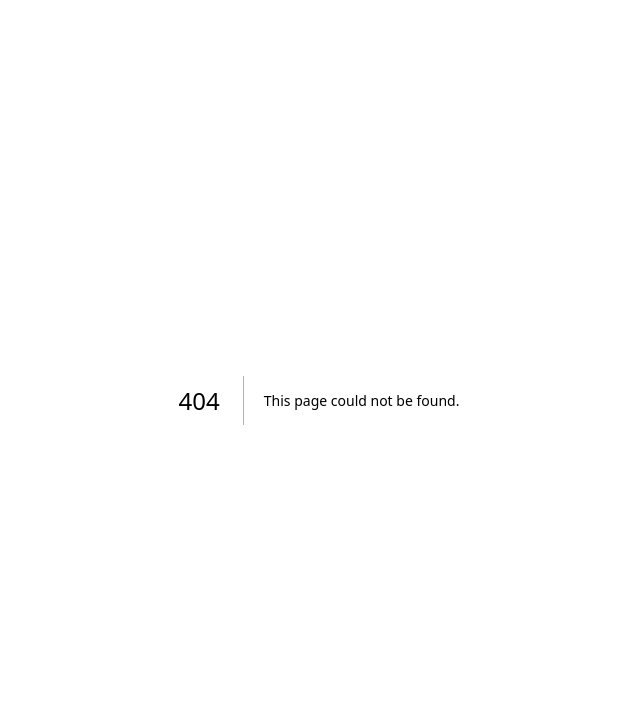
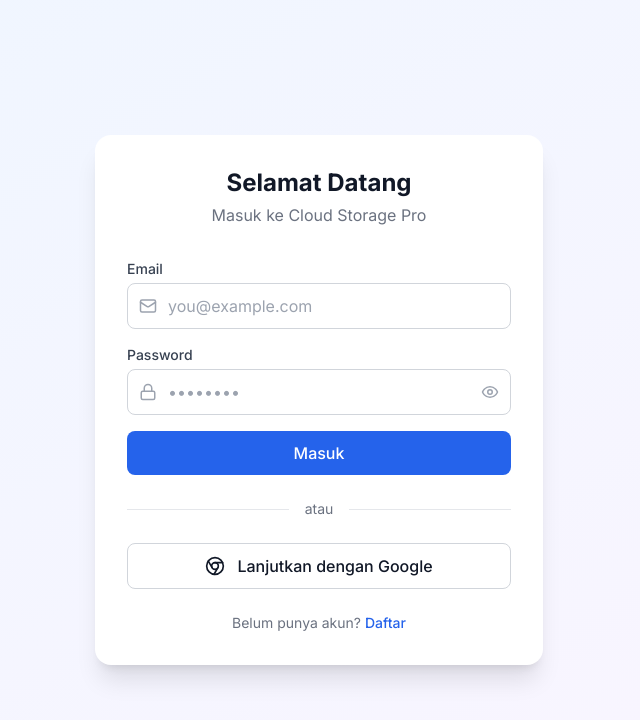
Before and after one commit to titan-dev-org/open_cloud, a Next.js app: page /login in a window 1280 px wide. Before the commit this address had no page. Shown: the top 720 px of the page, without its empty margins (321-961 px from the left). Built offline with nearby package versions, Linux system fonts and the light colour scheme; no server answers.

Commit message:
Create page.tsx

```diff
--- /dev/null
+++ b/app/(auth)/login/page.tsx
@@ -0,0 +1,140 @@
+'use client'
+
+import { useState } from 'react'
+import { createClient } from '@/lib/supabase/client'
+import { useRouter } from 'next/navigation'
+import Link from 'next/link'
+import { Chrome, Mail, Lock, Eye, EyeOff } from 'lucide-react'
+
+export default function LoginPage() {
+  const [email, setEmail] = useState('')
+  const [password, setPassword] = useState('')
+  const [showPassword, setShowPassword] = useState(false)
+  const [loading, setLoading] = useState(false)
+  const [error, setError] = useState('')
+  const router = useRouter()
+  const supabase = createClient()
+
+  const handleEmailLogin = async (e: React.FormEvent) => {
+    e.preventDefault()
+    setLoading(true)
+    setError('')
+
+    const { error } = await supabase.auth.signInWithPassword({
+      email,
+      password,
+    })
+
+    if (error) {
+      setError(error.message)
+    } else {
+      router.push('/dashboard')
+    }
+    setLoading(false)
+  }
+
+  const handleGoogleLogin = async () => {
+    const { error } = await supabase.auth.signInWithOAuth({
+      provider: 'google',
+      options: {
+        redirectTo: `${window.location.origin}/auth/callback`,
+      },
+    })
+
+    if (error) {
+      setError(error.message)
+    }
+  }
+
+  return (
+    <div className="min-h-screen flex items-center justify-center bg-gradient-to-br from-blue-50 to-purple-50 p-4">
+      <div className="bg-white rounded-2xl shadow-xl p-8 max-w-md w-full">
+        <div className="text-center mb-8">
+          <h1 className="text-2xl font-bold text-gray-900">Selamat Datang</h1>
+          <p className="text-gray-500 mt-1">Masuk ke Cloud Storage Pro</p>
+        </div>
+
+        {error && (
+          <div className="bg-red-50 text-red-600 p-3 rounded-lg text-sm mb-4">
+            {error}
+          </div>
+        )}
+
+        <form onSubmit={handleEmailLogin} className="space-y-4">
+          <div>
+            <label className="block text-sm font-medium text-gray-700 mb-1">
+              Email
+            </label>
+            <div className="relative">
+              <Mail className="absolute left-3 top-1/2 -translate-y-1/2 text-gray-400" size={18} />
+              <input
+                type="email"
+                value={email}
+                onChange={(e) => setEmail(e.target.value)}
+                required
+                className="w-full pl-10 pr-3 py-2.5 border border-gray-300 rounded-lg focus:ring-2 focus:ring-blue-500 focus:border-transparent outline-none"
+                placeholder="you@example.com"
+              />
+            </div>
+          </div>
+
+          <div>
+            <label className="block text-sm font-medium text-gray-700 mb-1">
+              Password
+            </label>
+            <div className="relative">
+              <Lock className="absolute left-3 top-1/2 -translate-y-1/2 text-gray-400" size={18} />
+              <input
+                type={showPassword ? 'text' : 'password'}
+                value={password}
+                onChange={(e) => setPassword(e.target.value)}
+                required
+                className="w-full pl-10 pr-10 py-2.5 border border-gray-300 rounded-lg focus:ring-2 focus:ring-blue-500 focus:border-transparent outline-none"
+                placeholder="••••••••"
+              />
+              <button
+                type="button"
+                onClick={() => setShowPassword(!showPassword)}
+                className="absolute right-3 top-1/2 -translate-y-1/2 text-gray-400 hover:text-gray-600"
+              >
+                {showPassword ? <EyeOff size={18} /> : <Eye size={18} />}
+              </button>
+            </div>
+          </div>
+
+          <button
+            type="submit"
+            disabled={loading}
+            className="w-full py-2.5 bg-blue-600 text-white rounded-lg hover:bg-blue-700 transition-colors disabled:opacity-50 font-medium"
+          >
+            {loading ? 'Loading...' : 'Masuk'}
+          </button>
+        </form>
+
+        <div className="relative my-6">
+          <div className="absolute inset-0 flex items-center">
+            <div className="w-full border-t border-gray-200" />
+          </div>
+          <div className="relative flex justify-center text-sm">
+            <span className="bg-white px-4 text-gray-500">atau</span>
+          </div>
+        </div>
+
+        <button
+          onClick={handleGoogleLogin}
+          className="w-full flex items-center justify-center gap-3 py-2.5 border border-gray-300 rounded-lg hover:bg-gray-50 transition-colors font-medium"
+        >
+          <Chrome size={20} />
+          Lanjutkan dengan Google
+        </button>
+
+        <p className="text-center text-sm text-gray-500 mt-6">
+          Belum punya akun?{' '}
+          <Link href="/register" className="text-blue-600 hover:underline font-medium">
+            Daftar
+          </Link>
+        </p>
+      </div>
+    </div>
+  )
+    }
```
